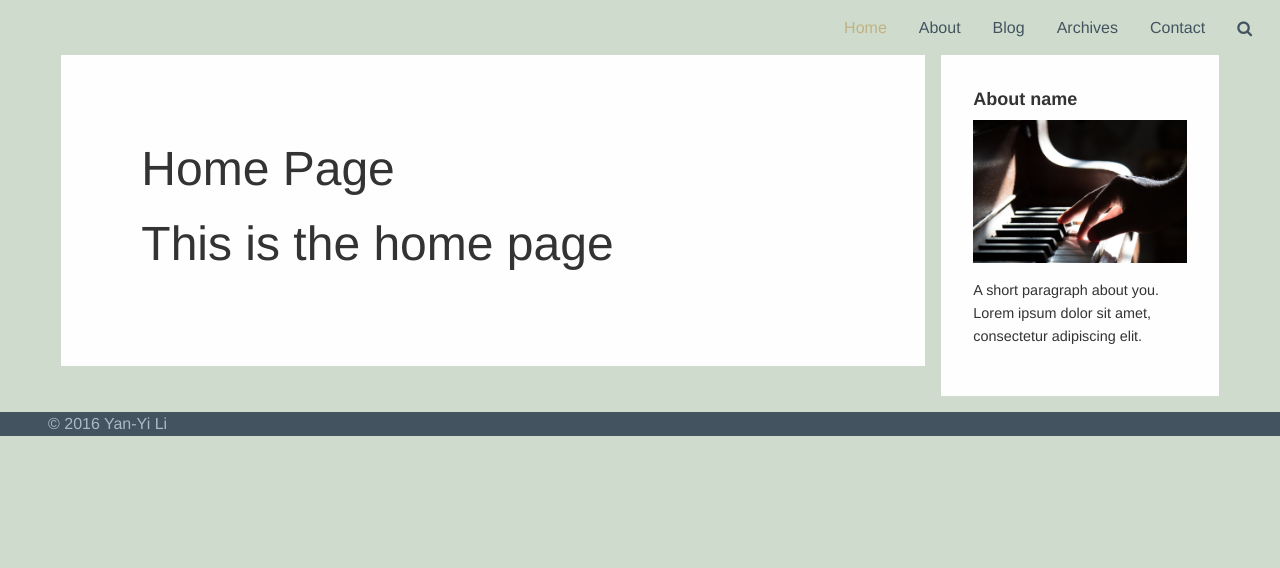
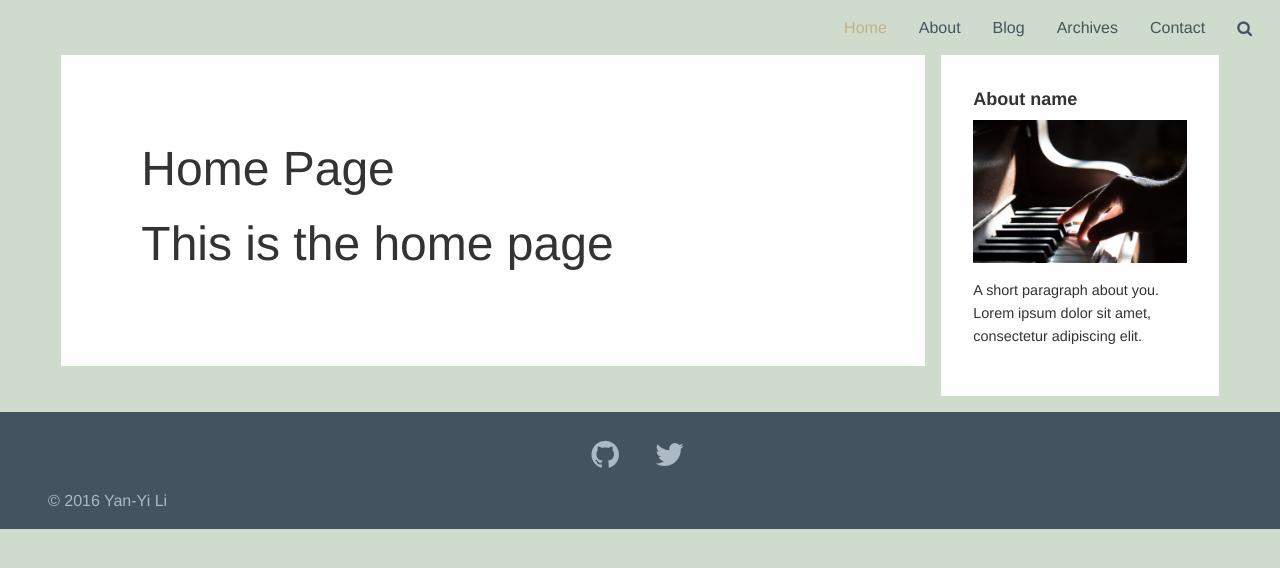
Before and after one commit to yanyil/jekyll-blog, a Jekyll site: the page built from _pages/home.html, in a window 1280 px wide. Shown: the top 568 px of the page. Built offline with Jekyll 4.4.1, drawn with Linux system fonts in a browser that asks for light colours.

Commit message:
Add social icons to footer

```diff
--- a/_includes/search.html
+++ b/_includes/search.html
@@ -12,7 +12,8 @@
     searchInput: document.getElementById('search-input'),
     resultsContainer: document.getElementById('results-container'),
     json: '{{ site.github.url }}/search.json',
-    noResultsText: 'No results found',
+    noResultsText: '<p>No results found</p>',
+    searchResultTemplate: '<li><a href="{url}">{title}</a></li>',
     limit: 10,
     fuzzy: false
   })
--- /dev/null
+++ b/_includes/social.html
@@ -0,0 +1,10 @@
+<div class="social menu-centered">
+  <ul class="menu">
+    {% if site.author.github %}
+      <li><a href="https://github.com/{{ site.author.github }}"><i class="fa fa-github fa-2x"></i></a></li>
+    {% endif %}
+    {% if site.author.twitter %}
+      <li><a href="https://twitter.com/{{ site.author.twitter }}"><i class="fa fa-twitter fa-2x"></i></a></li>
+    {% endif %}
+  </ul>
+</div>
--- a/_layouts/default.html
+++ b/_layouts/default.html
@@ -15,7 +15,10 @@
 
     <footer class="footer">
       <div class="row column">
-        <div>&copy; {{ site.time | date: "%Y" }} {{ site.copyright }}</div>
+        {% include social.html %}
+      </div>
+      <div class="row column">
+        &copy; {{ site.time | date: "%Y" }} {{ site.copyright }}
       </div>
     </footer>
 
--- a/_sass/_theme.scss
+++ b/_sass/_theme.scss
@@ -63,6 +63,14 @@ a:hover.button.primary.hollow {
 }
 
 .footer {
+  padding: 1rem;
+}
+
+.footer, .social a {
   background-color: darken($primary-color, 20%);
   color: lighten($primary-color, 20%);
 }
+
+.social a:hover {
+  color: lighten($primary-color, 30%);
+}
```
